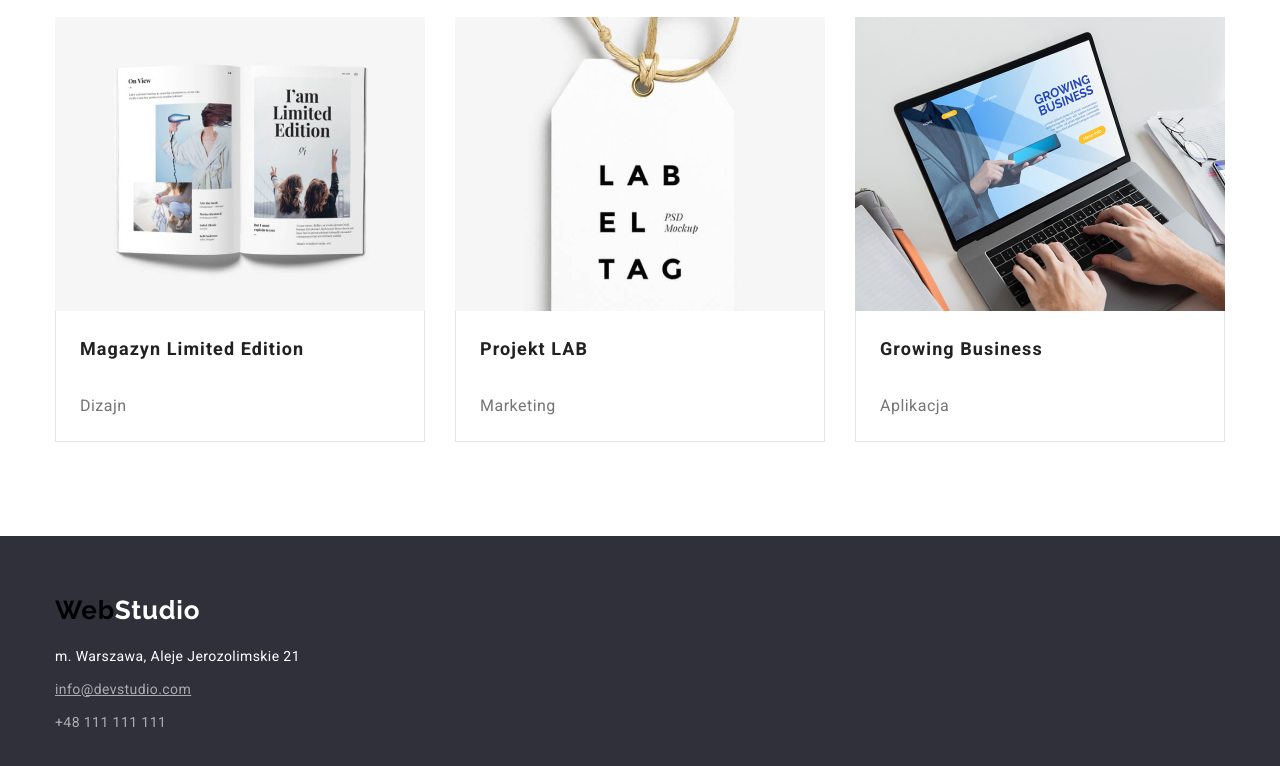
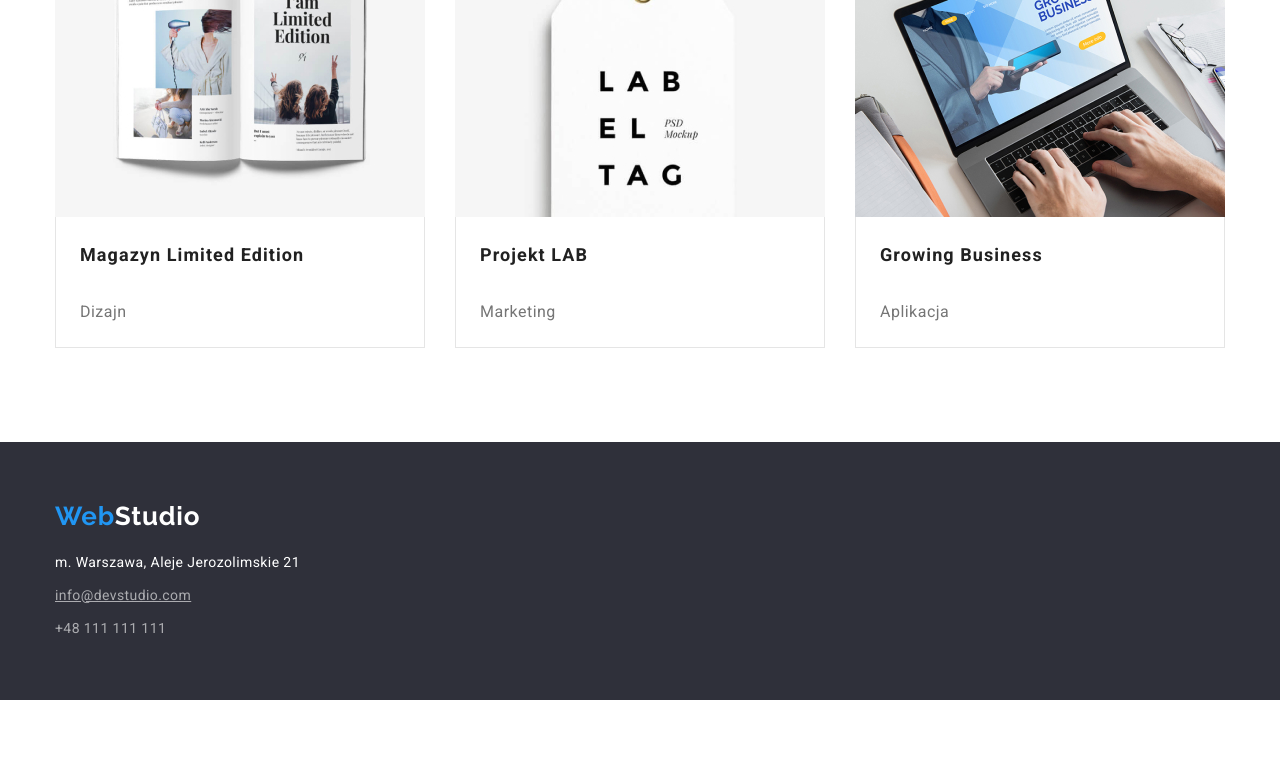
Before and after one commit to BartlomiejPop/goit-markup-hw-03, a plain HTML site: page portfolio.html in a window 1280 px wide. Shown: the part 1228-1994 px from the top of the page. After the commit the page ends 1928 px from the top, so only its background shows below. Drawn offline with nearby package versions, Linux system fonts and the light colour scheme.

Commit message:
Update portfolio.html

```diff
--- a/portfolio.html
+++ b/portfolio.html
@@ -58,10 +58,6 @@
                             <button type="button">Marketing</button>
                         </li>
                     </ul>
-                </div>
-            </section>
-            <section class="section negative-margin-top">
-                <div class="container">
                     <ul class="portfolio">
                         <li>
                             <figure>
@@ -201,7 +197,8 @@
             <div class="container">
                 <span class="footer-logo"
                     ><a class="logo" href="index.html"
-                        >Web<span class="logo-second-color">Studio</span></a
+                        ><span class="logo-first-color">Web</span
+                        ><span class="logo-second-color">Studio</span></a
                     ></span
                 >
                 <address class="business-address">
```
